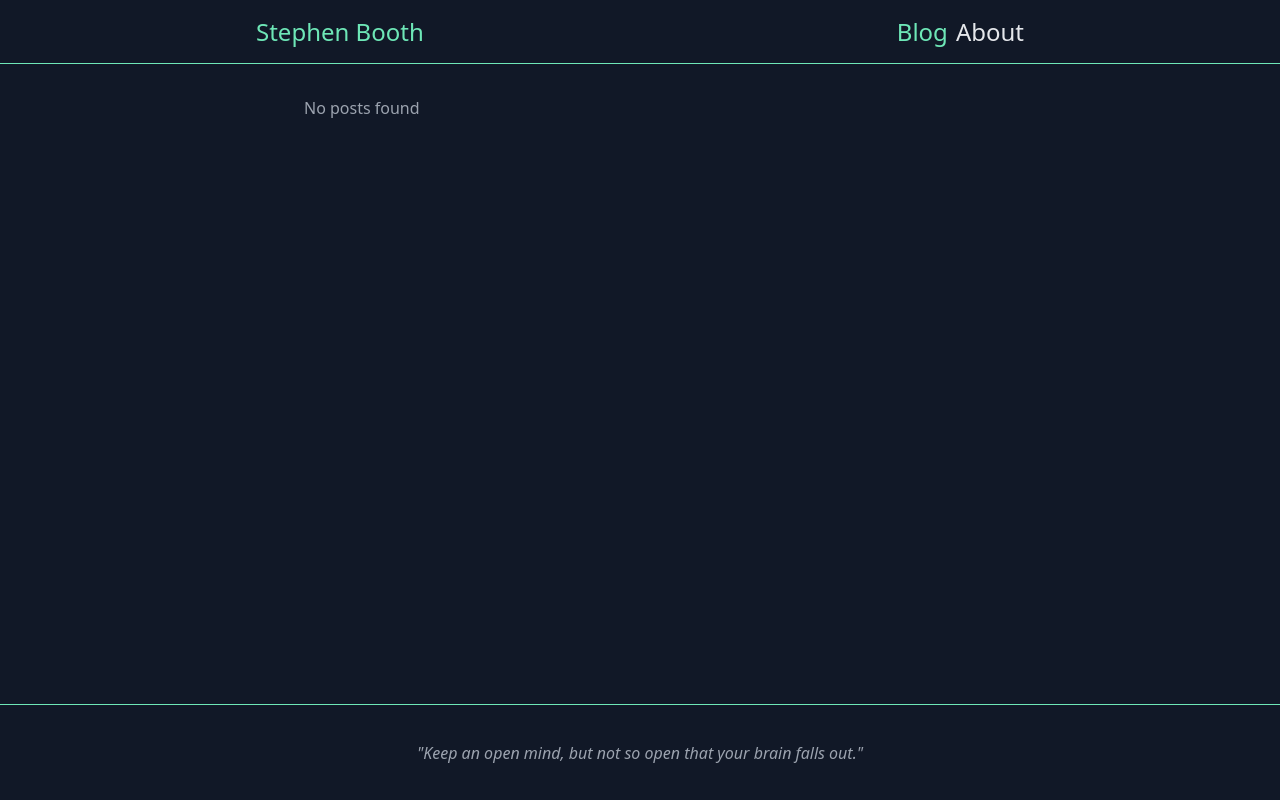
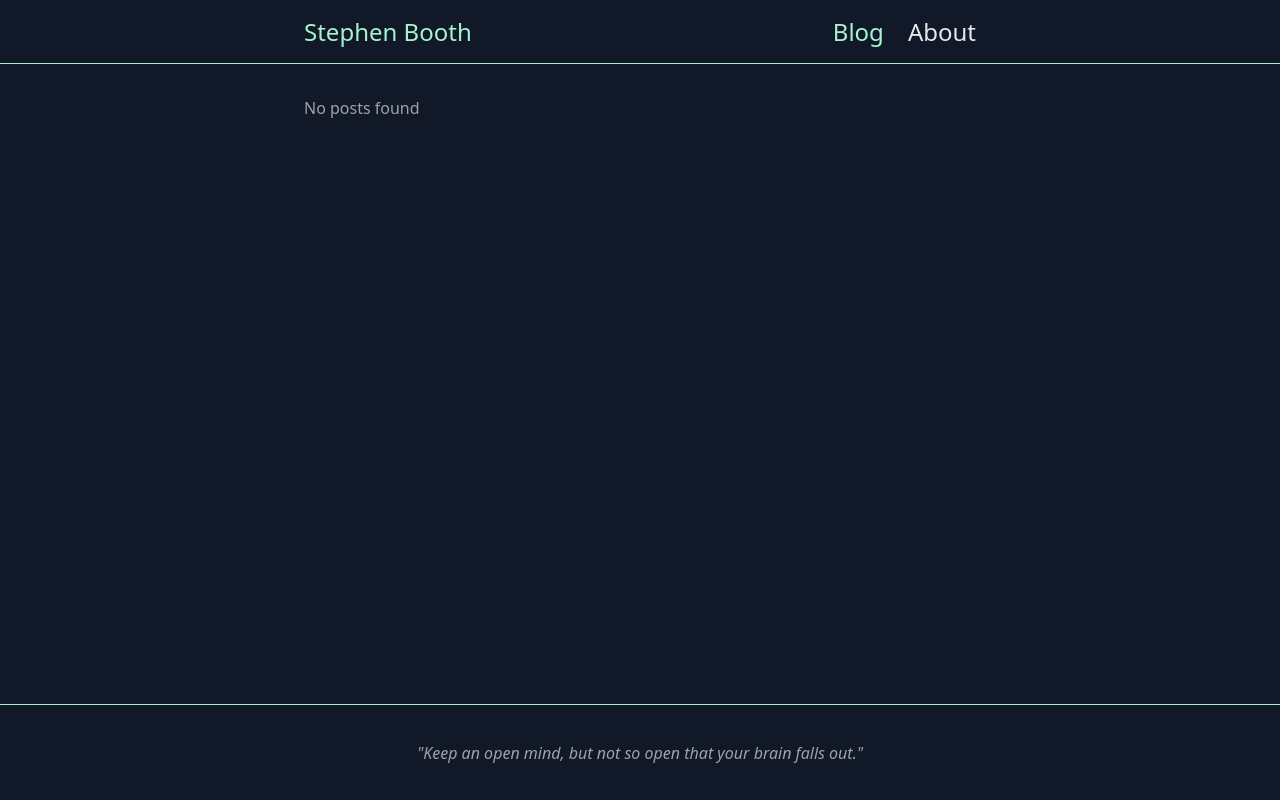
Before and after one commit to boothscript/personal-dev-blog, a Next.js app: page / in a window 1280 px wide. Built offline with nearby package versions, Linux system fonts and the light colour scheme; what @tailwindcss/typography would draw is missing.

Commit message:
Removed test content and changes favicon

```diff
--- a/components/Layout.js
+++ b/components/Layout.js
@@ -11,10 +11,10 @@ function Layout({ children, pageTitle }) {
         <title>{pageTitle}</title>
       </Head>
       <div className='flex flex-col min-h-screen bg-gray-900 text-gray-400'>
-        <header className='w-full h-16 border-b border-green-300 flex items-center justify-center bg-gray-900'>
-          <div className='w-11/12 md:w-full max-w-3xl flex flex-row justify-between'>
+        <header className='w-full h-16 border-b border-green-200 flex items-center justify-center bg-gray-900'>
+          <div className='w-11/12 md:w-full max-w-2xl flex flex-row justify-between'>
             <Link href='/'>
-              <div className='text-2xl text-green-300 cursor-pointer'>
+              <div className='text-2xl text-green-200 cursor-pointer'>
                 Stephen Booth
               </div>
             </Link>
@@ -24,7 +24,7 @@ function Layout({ children, pageTitle }) {
         <main className='w-11/12 md:w-full max-w-2xl mx-auto my-8 flex-grow bg-gray-900 '>
           {children}
         </main>
-        <footer className='flex flex-col items-center w-full h-24 border-t border-green-300 text-gray-400'>
+        <footer className='flex flex-col items-center w-full h-24 border-t border-green-200 text-gray-400'>
           <div className='w-11/12 md:w-full max-w-3xl m-auto flex flex-row items-center justify-center'>
             <i>
               "Keep an open mind, but not so open that your brain falls out."
@@ -39,14 +39,14 @@ function Layout({ children, pageTitle }) {
 function AppNav() {
   return (
     <nav className='text-2xl text-gray-200'>
-      <ActiveLink href='/' activeClassName='text-green-300'>
+      <ActiveLink href='/' activeClassName='text-green-200'>
         <span className='ml-4'>
-          <a className='hover:text-green-300 cursor-pointer'>Blog</a>
+          <a className='hover:text-green-200 cursor-pointer'>Blog</a>
         </span>
       </ActiveLink>
-      <ActiveLink href='/about' activeClassName='text-green-300'>
-        <span className='ml-2'>
-          <a className='hover:text-green-300 cursor-pointer'>About</a>
+      <ActiveLink href='/about' activeClassName='text-green-200'>
+        <span className='ml-6'>
+          <a className='hover:text-green-200 cursor-pointer'>About</a>
         </span>
       </ActiveLink>
     </nav>
```
Also changed, not shown: posts/testpost.md (deleted, +0 -17 lines), 1 other file (tests, documents, lock files or other folders).
